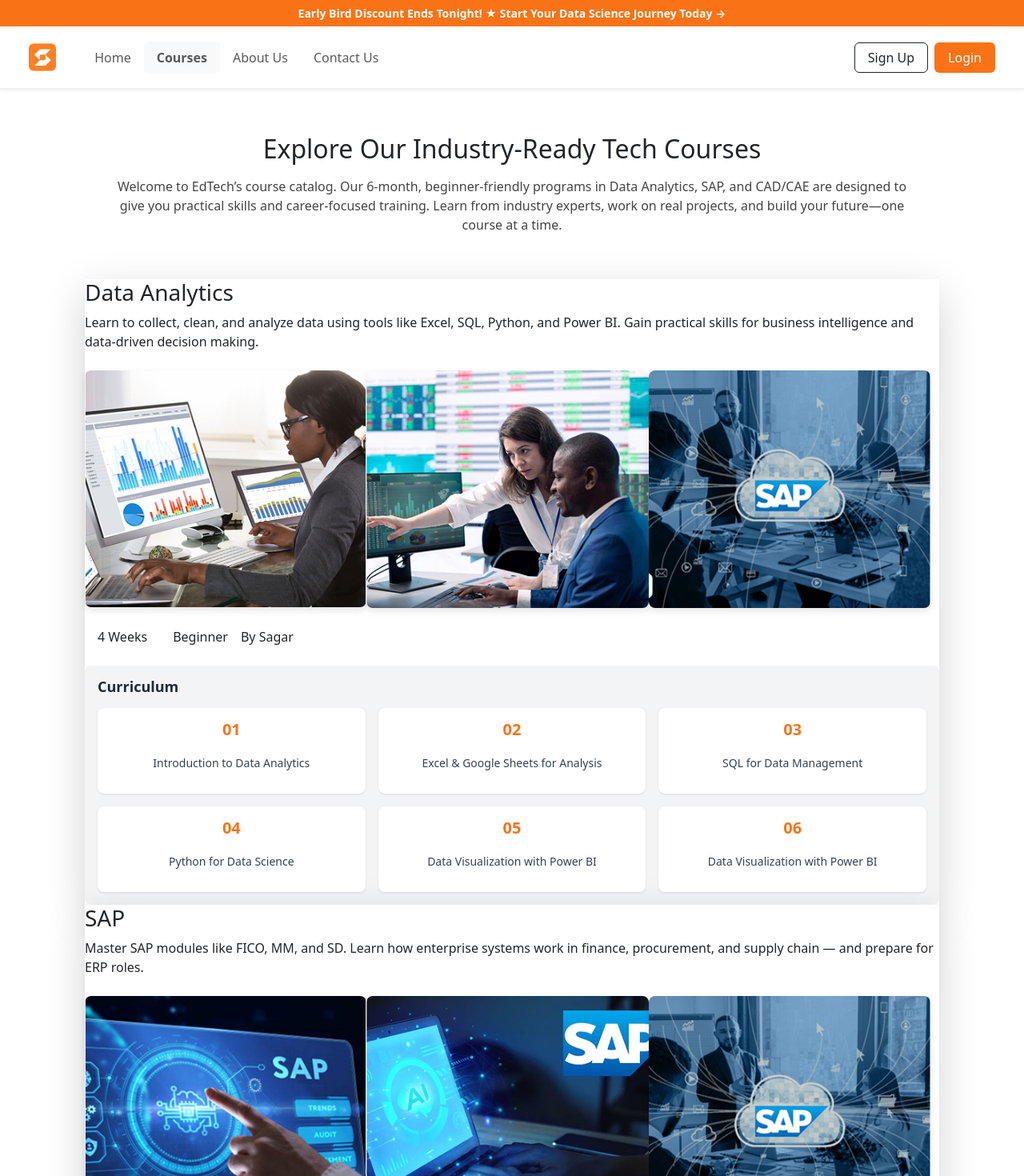
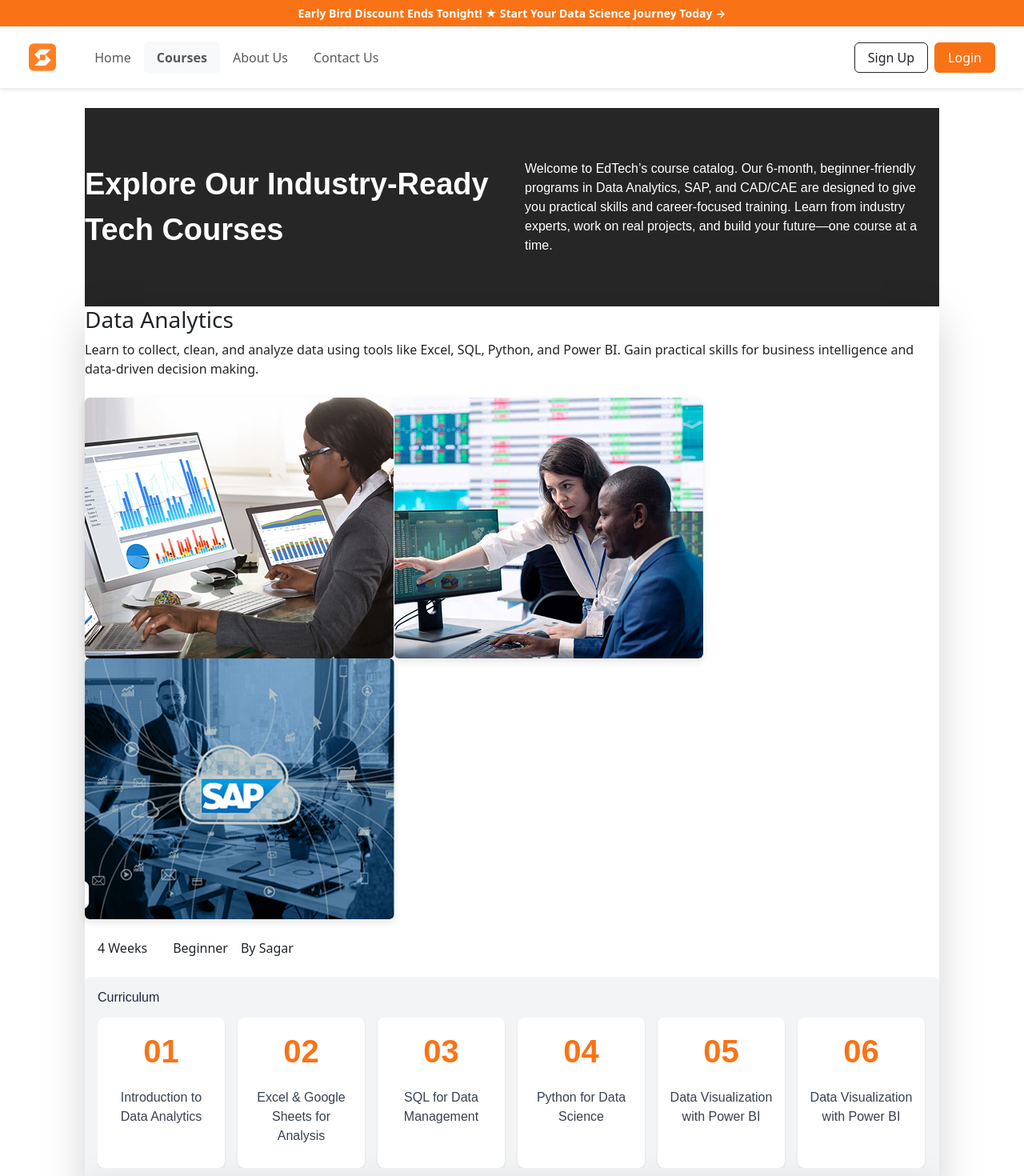
Before and after one commit to VaishnaviItape/EdTechWebsite, a React (Create React App) app: page /courses in a window 1280 px wide. Shown: the top 1470 px of the page at 80% size. Built offline with nearby package versions, Linux system fonts and the light colour scheme.

Commit message:
Added the some code in the Courses

```diff
--- a/src/website/css/Courses.css
+++ b/src/website/css/Courses.css
@@ -1,4 +1,56 @@
 /* src/styles/Courses.css */
+.header-section {
+  display: flex;
+  flex-direction: column;
+  gap: 2rem;
+  padding: 4rem 0;
+  max-width: 1200px;
+  margin: 0 auto;
+  background-color: #262626;
+  color: #ffffff;
+}
+
+@media (min-width: 768px) {
+  .header-section {
+    flex-direction: row;
+    align-items: center;
+    justify-content: space-between;
+  }
+}
+
+.course-heading {
+  font-family: 'Be Vietnam Pro', sans-serif;
+  font-weight: 600;
+  font-style: normal; /* SemiBold is 600 */
+  font-size: 38px;
+  line-height: 150%;
+  letter-spacing: 0;
+  color: #ffffff;
+  margin: 0;
+}
+
+.course-description {
+  font-family: 'Be Vietnam Pro', sans-serif;
+  font-weight: 400;
+  font-style: normal;
+  font-size: 16px;
+  line-height: 150%;
+  letter-spacing: 0;
+  color: #ffffff;
+  margin: 0;
+}
+
+.header-left {
+  flex: 1;
+}
+
+.header-right {
+  flex: 1;
+  color: #4b5563; /* Tailwind gray-600 */
+  font-size: 1rem;
+  line-height: 1.75rem;
+}
+
 .courses-container {
     padding: 2rem;
     text-align: center;
@@ -14,45 +66,54 @@
     color: #444;
 }
 
-.course-image {
-  width: 33%;
+.custom-course-image {
+  width: 386.67px;
+  height: 326px;
   object-fit: cover;
-  border-radius: 8px;
+  border-radius: 6px;
   box-shadow: 0 4px 10px rgba(0, 0, 0, 0.1);
 }
+
+.courses-container {
+  padding: 6rem;
+  max-width: 1200px;
+  margin: 0 auto;
+}
+
+.custom-course-image {
+  width: 386.67px;
+  height: 326px;
+  object-fit: cover;
+  border-radius: 6px;
+  box-shadow: 0 4px 10px rgba(0, 0, 0, 0.1);
+}
+
+
 .curriculum-container {
     margin-top: 1rem;
-  background-color: #f3f4f6; /* Tailwind's gray-100 */
+    background-color: #f3f4f6;
+    /* Tailwind gray-100 */
     padding: 1rem;
     border-radius: 0.5rem;
 }
 
-.curriculum-title {
-  font-size: 1.125rem; /* Tailwind's text-lg */
-  font-weight: 600;
-  color: #1f2937; /* Tailwind's gray-800 */
-  margin-bottom: 1rem;
+
+.curriculum-grid-wrapper {
+    overflow-x: auto;
+    -webkit-overflow-scrolling: touch;
 }
 
 .curriculum-grid {
-  display: grid;
-  grid-template-columns: repeat(1, 1fr);
+    display: flex;
+    flex-wrap: nowrap;
     gap: 1rem;
-}
-
-@media (min-width: 640px) {
-  .curriculum-grid {
-    grid-template-columns: repeat(2, 1fr); /* sm:grid-cols-2 */
-  }
-}
-
-@media (min-width: 768px) {
-  .curriculum-grid {
-    grid-template-columns: repeat(3, 1fr); /* md:grid-cols-3 */
-  }
+    min-width: max-content;
 }
 
 .curriculum-box {
+    flex: 0 0 auto;
+    width: 159px;
+    /* adjust card width */
     background-color: white;
     padding: 0.75rem;
     border-radius: 0.5rem;
@@ -60,14 +121,31 @@
     text-align: center;
 }
 
+.curriculum-title {
+    font-size: 16px;
+    font-weight: 500;
+    color: #1f2937;
+    margin-bottom: 1rem;
+    font-family: 'Be Vietnam Pro', sans-serif;
+}
+
 .curriculum-number {
-  color: #f97316; /* Tailwind's orange-500 */
-  font-weight: bold;
-  font-size: 1.25rem;
+  display: flex;
+  align-items: center;
+  justify-content: center;
+  font-family: 'Be Vietnam Pro', sans-serif;
+  font-weight: 800;
+  font-size: 40px;
+  line-height: 60px;
+  letter-spacing: 0;
+  color: #f97316;
 }
 
 .curriculum-text {
-  margin-top: 0.25rem;
-  font-size: 0.875rem;
-  color: #374151; /* Optional: gray-700 */
+  font-family: 'Be Vietnam Pro', sans-serif;
+  font-weight: 500;
+  font-size: 16px;
+  line-height: 24px;
+  letter-spacing: 0;
+  color: #374151; /* Tailwind gray-700 */
 }
--- a/src/website/pages/Courses.jsx
+++ b/src/website/pages/Courses.jsx
@@ -16,12 +16,23 @@
   return (
     <div className="bg-gray-50 py-12 px-4 sm:px-6 lg:px-16">
       {/* Header */}
-      <div className="courses-container">
+      {/* <div className="courses-container">
         <h2 className="heading">Explore Our Industry-Ready Tech Courses</h2>
         <p className="description">
           Welcome to EdTech’s course catalog. Our 6-month, beginner-friendly programs in Data Analytics, SAP, and CAD/CAE are designed to give you practical skills and career-focused training. Learn from industry experts, work on real projects, and build your future—one course at a time.
         </p>
+      </div> */}
+      <div className="header-section">
+        <div className="header-left">
+          <h2 className="course-heading">Explore Our Industry-Ready Tech Courses</h2>
         </div>
+        <div className="header-right">
+          <p className="course-description">
+            Welcome to EdTech’s course catalog. Our 6-month, beginner-friendly programs in Data Analytics, SAP, and CAD/CAE are designed to give you practical skills and career-focused training. Learn from industry experts, work on real projects, and build your future—one course at a time.
+          </p>
+        </div>
+      </div>
+
 
       {/* === Course Card: Data Analytics === */}
       <div className="max-w-7xl mx-auto bg-white shadow-lg rounded-lg p-6 mb-12">
@@ -32,11 +43,18 @@
           </p>
         </div>
 
-        <div className="flex flex-col md:flex-row md:space-x-3 space-y-3 md:space-y-0 mb-4">
+        {/* <div className="flex flex-col md:flex-row md:space-x-3 space-y-3 md:space-y-0 mb-4">
           <img src={dataAnalyticsImg} alt="Data Analytics 1" className="course-image" />
           <img src={dataAnalyticsImg1} alt="Data Analytics 2" className="course-image" />
           <img src={dataAnalyticsImg3} alt="Data Analytics 3" className="course-image" />
+        </div> */}
+        <div className="flex flex-col md:flex-row gap-6 mb-4 mx-auto custom-container">
+          <img src={dataAnalyticsImg} alt="Data Analytics 1" className="custom-course-image" />
+          <img src={dataAnalyticsImg1} alt="Data Analytics 2" className="custom-course-image" />
+          <img src={dataAnalyticsImg3} alt="Data Analytics 3" className="custom-course-image" />
         </div>
+
+
 
         <div className="flex flex-wrap items-center justify-between text-sm text-gray-600 mb-4">
           <span className="bg-gray-200 px-3 py-1 rounded-full">4 Weeks</span>
@@ -52,7 +70,6 @@
               'Excel & Google Sheets for Analysis',
               'SQL for Data Management',
               'Python for Data Science',
-              'Data Visualization with Power BI',
               'Data Visualization with Power BI'
             ].map((item, index) => (
               <div key={index} className="bg-white p-3 rounded shadow text-center">
@@ -64,6 +81,7 @@
         </div> */}
         <div className="curriculum-container">
           <h4 className="curriculum-title">Curriculum</h4>
+          <div className="curriculum-grid-wrapper">
             <div className="curriculum-grid">
               {[
                 'Introduction to Data Analytics',
@@ -80,6 +98,9 @@
               ))}
             </div>
           </div>
+        </div>
+
+
 
       </div>
 
@@ -107,8 +128,27 @@
             View Course
           </button>
         </div>
+        <div className="curriculum-container">
+          <h4 className="curriculum-title">Curriculum</h4>
+          <div className="curriculum-grid-wrapper">
+            <div className="curriculum-grid">
+              {[
+                'Overview of ERP & SAP',
+                'SAP FICO – Financial Accounting',
+                'SAP MM – Materials Management',
+                'SAP SD – Sales & Distribution',
+                'SAP Integration & Reporting'
+              ].map((item, index) => (
+                <div key={index} className="curriculum-box" style={{ width: '190px' }}>
+                  <p className="curriculum-number">{String(index + 1).padStart(2, '0')}</p>
+                  <p className="curriculum-text">{item}</p>
+                </div>
+              ))}
+            </div>
+          </div>
+        </div>
 
-        <div className="mt-4 bg-gray-100 p-4 rounded-lg">
+        {/* <div className="mt-4 bg-gray-100 p-4 rounded-lg">
           <h4 className="text-lg font-semibold text-gray-800 mb-4">Curriculum</h4>
           <div className="grid grid-cols-1 sm:grid-cols-2 md:grid-cols-3 gap-4">
             {[
@@ -124,7 +164,7 @@
               </div>
             ))}
           </div>
-        </div>
+        </div> */}
       </div>
 
       {/* === CAD/CAE Card === */}
@@ -154,25 +194,27 @@
           </div>
           <p className="text-sm text-gray-500">By David Brown</p>
         </div>
-
-        <div className="border-t pt-4">
-          <h3 className="text-lg font-semibold mb-4">Curriculum</h3>
-          <div className="grid grid-cols-1 sm:grid-cols-5 gap-4 text-center">
+        <div className="curriculum-container">
+          <h4 className="curriculum-title">Curriculum</h4>
+          <div className="curriculum-grid-wrapper">
+            <div className="curriculum-grid">
               {[
-              { number: '01', title: '2D Drafting with AutoCAD' },
-              { number: '02', title: '3D Modeling in SolidWorks' },
-              { number: '03', title: 'Structural Analysis with ANSYS' },
-              { number: '04', title: 'Real-world Design Projects' },
-              { number: '05', title: 'Design Validation & Final Presentation' },
-            ].map((item) => (
-              <div key={item.number} className="bg-gray-50 p-4 rounded-lg border">
-                <h4 className="text-orange-500 font-bold text-xl">{item.number}</h4>
-                <p className="text-sm text-gray-700 mt-2">{item.title}</p>
+                '2D Drafting with AutoCAD',
+                '3D Modeling in SolidWorks',
+                'Structural Analysis with ANSYS',
+                'Real-world Design Projects',
+                'Design Validation & Final Presentation'
+              ].map((item, index) => (
+                <div key={index} className="curriculum-box" style={{ width: '190px' }}>
+                  <p className="curriculum-number">{String(index + 1).padStart(2, '0')}</p>
+                  <p className="curriculum-text">{item}</p>
                 </div>
               ))}
             </div>
           </div>
         </div>
+
+      </div>
     </div>
   );
 }
```
Lines whose indentation alone changed are shown as unchanged.
